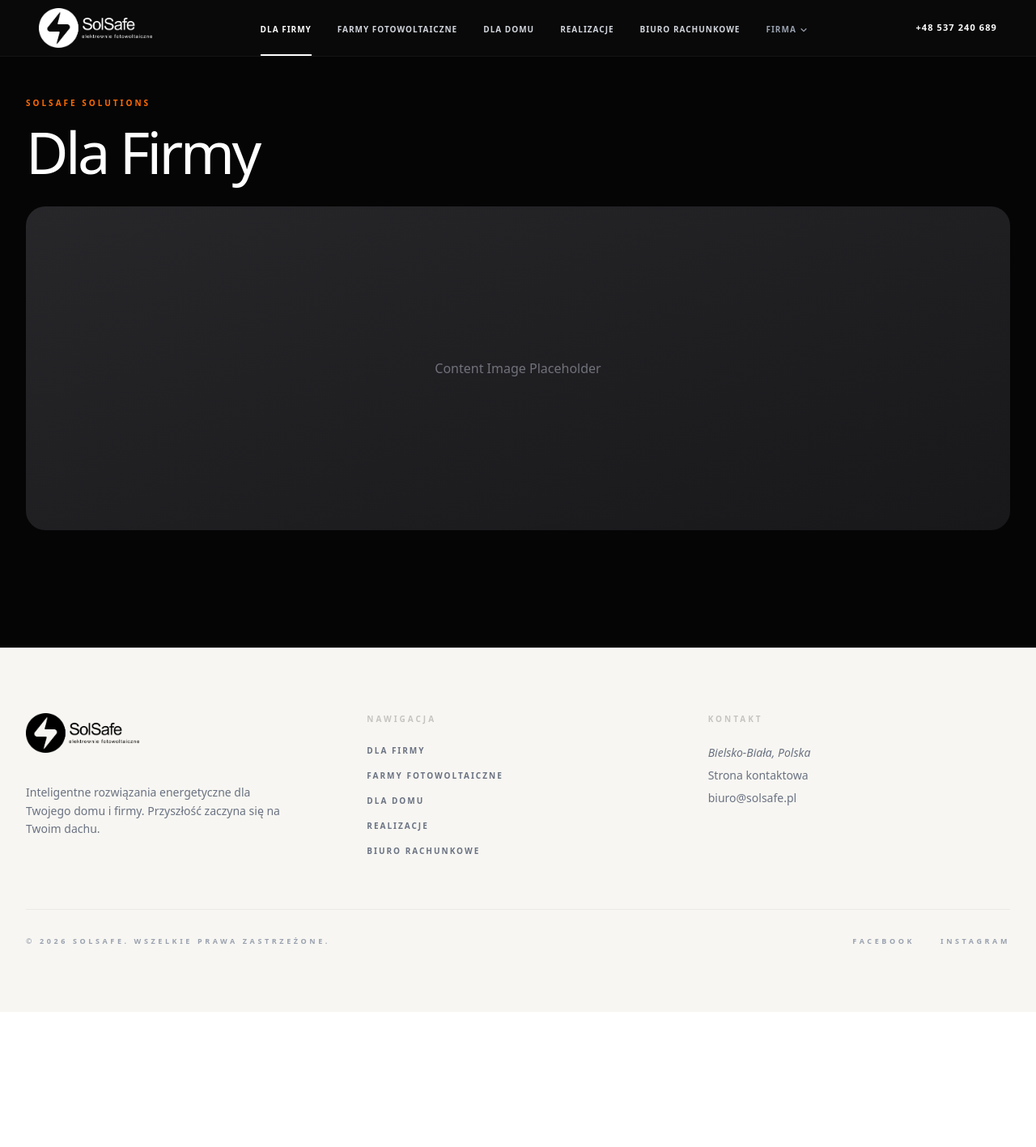
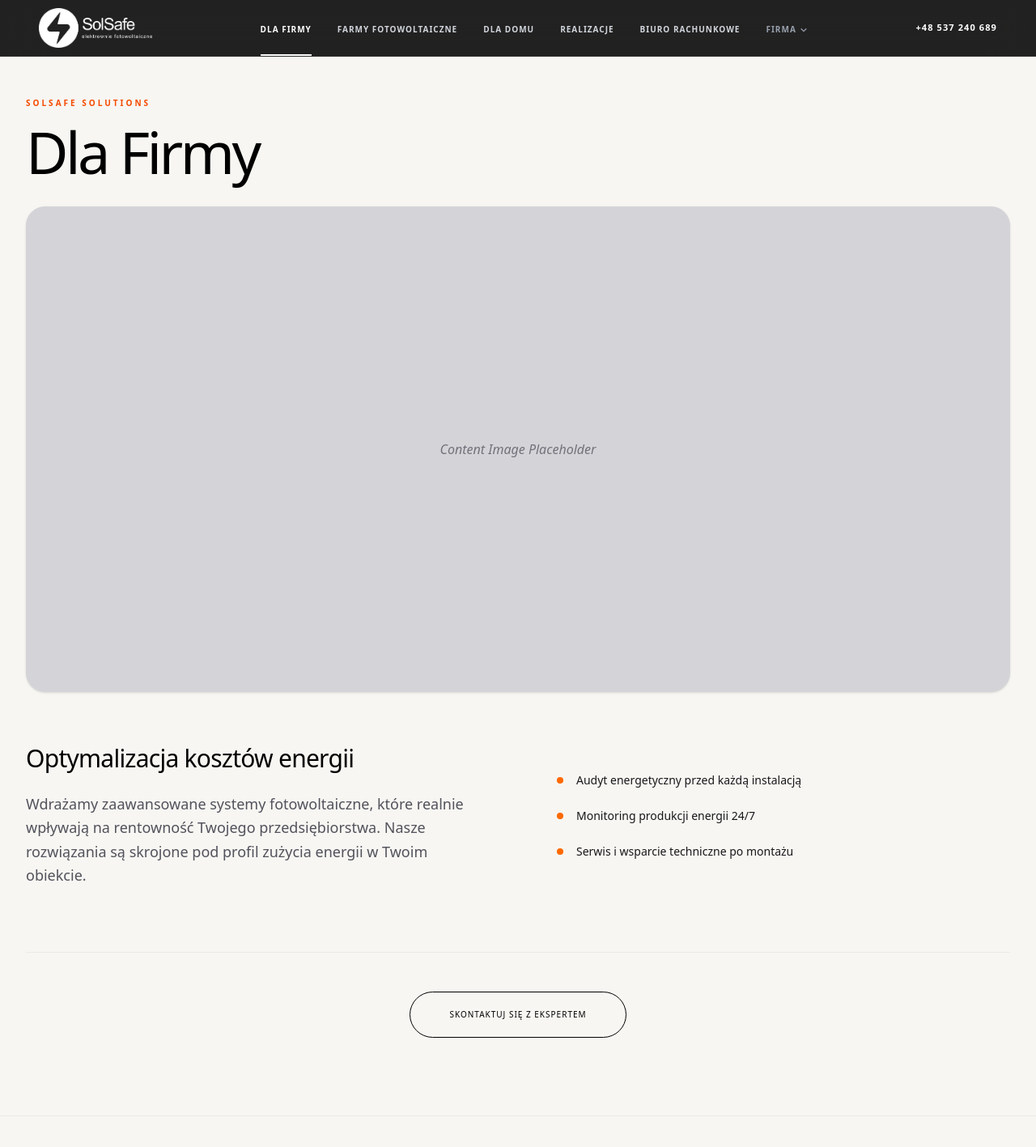
Before and after one commit to dalmarkov/Solsafe, a Next.js app: page /dla-firmy in a window 1280 px wide. Shown: the top 1417 px of the page at 81% size. Before the commit the page ends 1250 px from the top, so only its background shows below. Built offline with nearby package versions, Linux system fonts and the light colour scheme.

Commit message:
add new page

```diff
--- a/package.json
+++ b/package.json
@@ -10,9 +10,11 @@
   },
   "dependencies": {
     "framer-motion": "^12.35.2",
+    "lenis": "^1.3.18",
     "next": "16.1.6",
     "react": "19.2.3",
-    "react-dom": "19.2.3"
+    "react-dom": "19.2.3",
+    "swiper": "^12.1.2"
   },
   "devDependencies": {
     "@tailwindcss/postcss": "^4",
--- a/src/app/blog/page.tsx
+++ b/src/app/blog/page.tsx
@@ -4,7 +4,7 @@ import { motion } from 'framer-motion';
 
 export default function Page() {
   return (
-    <main className="min-h-screen bg-[#050505] text-white pt-[120px] px-8">
+    <main className="min-h-screen bg-[#F7F6F2] text-white pt-[120px] px-8">
       <div className="max-w-[1440px] mx-auto">
         <motion.span
           initial={{ opacity: 0, y: 10 }}
--- a/src/app/dla-domu/page.tsx
+++ b/src/app/dla-domu/page.tsx
@@ -4,7 +4,7 @@ import { motion } from 'framer-motion';
 
 export default function Page() {
   return (
-    <main className="min-h-screen bg-[#050505] text-white pt-[120px] px-8">
+    <main className="min-h-screen bg-[#F7F6F2] text-white pt-[120px] px-8">
       <div className="max-w-[1440px] mx-auto">
         <motion.span
           initial={{ opacity: 0, y: 10 }}
--- a/src/app/dla-firmy/page.tsx
+++ b/src/app/dla-firmy/page.tsx
@@ -3,13 +3,23 @@
 import { motion } from 'framer-motion';
 
 export default function Page() {
+  const fadeInUp = {
+    initial: { opacity: 0, y: 20 },
+    whileInView: { opacity: 1, y: 0 },
+    viewport: { once: true },
+    transition: { duration: 0.6 }
+  };
+
   return (
-    <main className="min-h-screen bg-[#050505] text-white pt-[120px] px-8">
+    /* Цвет фона светлый, текст меняем на черный/zinc-900 для читаемости */
+    <main className="min-h-screen bg-[#F7F6F2] text-zinc-900 pt-[120px] px-8 pb-24">
       <div className="max-w-[1440px] mx-auto">
+
+        {/* ЗАГОЛОВОК */}
         <motion.span
           initial={{ opacity: 0, y: 10 }}
           animate={{ opacity: 1, y: 0 }}
-          className="text-orange-500 font-bold tracking-[0.3em] text-[10px] uppercase mb-4 block"
+          className="text-orange-600 font-bold tracking-[0.3em] text-[10px] uppercase mb-4 block"
         >
           Solsafe Solutions
         </motion.span>
@@ -18,23 +28,58 @@ export default function Page() {
           initial={{ opacity: 0, y: 20 }}
           animate={{ opacity: 1, y: 0 }}
           transition={{ delay: 0.1 }}
-          className="text-5xl md:text-7xl font-light tracking-tighter mb-8"
+          className="text-5xl md:text-7xl font-light tracking-tighter mb-8 text-black"
         >
-          {/* Меню заголовка в зависимости от страницы */}
           Dla Firmy
         </motion.h1>
 
+        {/* ГЛАВНОЕ ИЗОБРАЖЕНИЕ */}
         <motion.div
           initial={{ opacity: 0 }}
           animate={{ opacity: 1 }}
           transition={{ delay: 0.3 }}
-          className="w-full h-[400px] rounded-3xl bg-zinc-900 overflow-hidden mb-12"
+          className="w-full h-[400px] md:h-[600px] rounded-3xl bg-zinc-200 overflow-hidden mb-16 shadow-sm"
         >
-          {/* Заглушка для изображения */}
-          <div className="w-full h-full bg-gradient-to-br from-zinc-800 to-zinc-900 flex items-center justify-center text-zinc-500">
+          <div className="w-full h-full bg-zinc-300 flex items-center justify-center text-zinc-500 font-light italic">
             Content Image Placeholder
           </div>
         </motion.div>
+
+        {/* ДОПОЛНИТЕЛЬНЫЙ БЛОК (Чтобы проверить полосу) */}
+        <div className="grid grid-cols-1 md:grid-cols-2 gap-12 md:gap-24 mb-20">
+          <motion.div {...fadeInUp}>
+            <h2 className="text-3xl font-light mb-6 tracking-tight text-black">Optymalizacja kosztów energii</h2>
+            <p className="text-zinc-600 leading-relaxed text-lg font-light">
+              Wdrażamy zaawansowane systemy fotowoltaiczne, które realnie wpływają na rentowność Twojego przedsiębiorstwa.
+              Nasze rozwiązania są skrojone pod profil zużycia energii w Twoim obiekcie.
+            </p>
+          </motion.div>
+
+          <motion.div {...fadeInUp} transition={{ delay: 0.2 }} className="flex flex-col justify-center">
+            <div className="space-y-6">
+                <div className="flex items-center gap-4">
+                    <div className="w-2 h-2 rounded-full bg-orange-500" />
+                    <p className="text-sm font-medium">Audyt energetyczny przed każdą instalacją</p>
+                </div>
+                <div className="flex items-center gap-4">
+                    <div className="w-2 h-2 rounded-full bg-orange-500" />
+                    <p className="text-sm font-medium">Monitoring produkcji energii 24/7</p>
+                </div>
+                <div className="flex items-center gap-4">
+                    <div className="w-2 h-2 rounded-full bg-orange-500" />
+                    <p className="text-sm font-medium">Serwis i wsparcie techniczne po montażu</p>
+                </div>
+            </div>
+          </motion.div>
+        </div>
+
+        {/* КНОПКА */}
+        <motion.div {...fadeInUp} className="flex justify-center pt-12 border-t border-black/5">
+          <button className="px-12 py-5 border border-black text-black rounded-full text-[10px] uppercase tracking-widest hover:bg-black hover:text-white transition-all duration-500">
+            Skontaktuj się z ekspertem
+          </button>
+        </motion.div>
+
       </div>
     </main>
   );
--- a/src/app/farmy/page.tsx
+++ b/src/app/farmy/page.tsx
@@ -4,7 +4,7 @@ import { motion } from 'framer-motion';
 
 export default function Page() {
   return (
-    <main className="min-h-screen bg-[#050505] text-white pt-[120px] px-8">
+    <main className="min-h-screen bg-[#F7F6F2] text-white pt-[120px] px-8">
       <div className="max-w-[1440px] mx-auto">
         <motion.span
           initial={{ opacity: 0, y: 10 }}
--- a/src/app/kontakt/page.tsx
+++ b/src/app/kontakt/page.tsx
@@ -4,7 +4,7 @@ import { motion } from 'framer-motion';
 
 export default function Page() {
   return (
-    <main className="min-h-screen bg-[#050505] text-white pt-[120px] px-8">
+    <main className="min-h-screen bg-[#F7F6F2] text-white pt-[120px] px-8">
       <div className="max-w-[1440px] mx-auto">
         <motion.span
           initial={{ opacity: 0, y: 10 }}
--- a/src/app/o-nas/page.tsx
+++ b/src/app/o-nas/page.tsx
@@ -4,7 +4,7 @@ import { motion } from 'framer-motion';
 
 export default function Page() {
   return (
-    <main className="min-h-screen bg-[#050505] text-white pt-[120px] px-8">
+    <main className="min-h-screen bg-[#F7F6F2] text-white pt-[120px] px-8">
       <div className="max-w-[1440px] mx-auto">
         <motion.span
           initial={{ opacity: 0, y: 10 }}
--- a/src/app/page.tsx
+++ b/src/app/page.tsx
@@ -8,7 +8,7 @@ const fadeInUp = {
   initial: { opacity: 0, y: 20 },
   whileInView: { opacity: 1, y: 0 },
   viewport: { once: false, margin: "-50px" },
-  transition: { duration: 0.6, ease: [0.21, 0.47, 0.32, 0.98] as const }
+  transition: { duration: 0.8, ease: [0.21, 0.47, 0.32, 0.98] as const }
 };
 
 export default function Home() {
@@ -18,9 +18,9 @@ export default function Home() {
       <Hero />
 
       {/* 2. СЕКЦИЯ: DLA FIRMY */}
-      <section className="relative h-[86vh] w-full flex items-center overflow-hidden group">
+      <section className="relative h-[90vh] w-full flex items-center overflow-hidden group">
         <div className="absolute inset-0 z-0">
-          <div className="absolute inset-0 bg-black/40 z-10"></div>
+          <div className="absolute inset-0 bg-black/20 z-10"></div>
           <img src="/img/for_firm1.png" alt="Fotowoltaika dla firm" className="w-full h-full object-cover" />
         </div>
         <motion.div {...fadeInUp} className="relative z-20 max-w-[1440px] mx-auto px-8 w-full">
@@ -34,9 +34,9 @@ export default function Home() {
       </section>
 
       {/* 3. СЕКЦИЯ: FARMY FOTOWOLTAICZNE */}
-      <section className="relative h-[86vh] w-full flex items-center overflow-hidden group">
+      <section className="relative h-[90vh] w-full flex items-center overflow-hidden group">
         <div className="absolute inset-0 z-0">
-          <div className="absolute inset-0 bg-black/30 z-10"></div>
+          <div className="absolute inset-0 bg-black/20 z-10"></div>
           <img src="/img/farmy.jpg" alt="Farmy fotowoltaiczne" className="w-full h-full object-cover" />
         </div>
         <motion.div {...fadeInUp} className="relative z-20 max-w-[1440px] mx-auto px-8 w-full text-right flex flex-col items-end">
@@ -50,9 +50,9 @@ export default function Home() {
       </section>
 
       {/* 4. СЕКЦИЯ: DLA ДОМА */}
-      <section className="relative h-[86vh] w-full flex items-center overflow-hidden group">
+      <section className="relative h-[90vh] w-full flex items-center overflow-hidden group">
         <div className="absolute inset-0 z-0">
-          <div className="absolute inset-0 bg-black/40 z-10"></div>
+          <div className="absolute inset-0 bg-black/20 z-10"></div>
           <img src="/img/dla_domu.jpg" alt="Fotowoltaika dla domu" className="w-full h-full object-cover" />
         </div>
         <motion.div {...fadeInUp} className="relative z-20 max-w-[1440px] mx-auto px-8 w-full">
@@ -66,10 +66,10 @@ export default function Home() {
       </section>
 
       {/* 5. КВАДРАТНЫЕ БЛОКИ (ТЕКСТ СМЕЩЕН ВНИЗ) */}
-      <section className="relative w-full flex flex-col md:flex-row gap-[5px] bg-black p-[5px]">
+      <section className="relative w-full flex flex-col md:flex-row gap-[7px] bg-[#F7F6F2] p-[7px]">
 
         {/* ЛЕВЫЙ БЛОК: Centrum Solsafe */}
-        <div className="relative flex-1 aspect-square md:aspect-auto md:h-[80vh] overflow-hidden rounded-none bg-zinc-900 group">
+        <div className="relative flex-1 aspect-square md:aspect-auto md:h-[80vh] overflow-hidden rounded-sm bg-zinc-900 group">
           <div className="absolute inset-0 bg-black/40 z-10 group-hover:bg-black/20 transition-colors duration-500"></div>
           <img
             src="/img/help_center.jpg"
@@ -88,7 +88,7 @@ export default function Home() {
         </div>
 
         {/* ПРАВЫЙ БЛОК: Wszystko o energii */}
-        <div className="relative flex-1 aspect-square md:aspect-auto md:h-[80vh] overflow-hidden rounded-none bg-zinc-900 group">
+        <div className="relative flex-1 aspect-square md:aspect-auto md:h-[80vh] overflow-hidden rounded-sm bg-zinc-900 group">
           <div className="absolute inset-0 bg-black/50 z-10 group-hover:bg-black/30 transition-colors duration-500"></div>
           <img
             src="/img/question_energy.jpg"
--- a/src/app/realizacje/page.tsx
+++ b/src/app/realizacje/page.tsx
@@ -1,41 +1,160 @@
 'use client';
 
 import { motion } from 'framer-motion';
+import { Swiper, SwiperSlide } from 'swiper/react';
+import { Pagination, Navigation } from 'swiper/modules';
+
+// Стили Swiper
+import 'swiper/css';
+import 'swiper/css/pagination';
+import 'swiper/css/navigation';
 
 export default function Page() {
+  const blocks = [
+    { id: 1, title: 'WSZYSTKIE', tag: 'Solsafe Solutions', img: '/img/question_energy.jpg' },
+    { id: 2, title: 'DLA FIRMY', tag: 'Optymalizacja kosztów', img: '/img/for_firm1.png' },
+    { id: 3, title: 'FARMY FOTOWOLTAICZNE', tag: 'Inwestycje w Europie', img: '/img/farmy.jpg' },
+    { id: 4, title: 'DLA DOMU', tag: 'Oszczędność dla rodziny', img: '/img/dla_domu.jpg' },
+  ];
+
   return (
-    <main className="min-h-screen bg-[#050505] text-white pt-[120px] px-8">
-      <div className="max-w-[1440px] mx-auto">
-        <motion.span
-          initial={{ opacity: 0, y: 10 }}
-          animate={{ opacity: 1, y: 0 }}
-          className="text-orange-500 font-bold tracking-[0.3em] text-[10px] uppercase mb-4 block"
+    <main className="min-h-screen bg-[#F7F6F2] pt-[140px] overflow-x-hidden">
+
+      {/* СЛАЙДЕР */}
+      <section className="relative w-full mb-32 group/slider px-4 md:px-12">
+        <Swiper
+          modules={[Pagination, Navigation]}
+          spaceBetween={30}
+          slidesPerView={1.1}
+          centeredSlides={false}
+          navigation={{
+            nextEl: '.nav-btn-next',
+            prevEl: '.nav-btn-prev',
+          }}
+          pagination={{
+            clickable: true,
+            el: '.slider-dots-container'
+          }}
+          breakpoints={{
+            1024: { slidesPerView: 1.5 },
+          }}
+          className="!overflow-visible"
         >
-          Solsafe Solutions
-        </motion.span>
+          {blocks.map((item) => (
+            <SwiperSlide key={item.id}>
+              {/* Закругление строго 8px */}
+              <div className="relative h-[500px] md:h-[680px] w-full rounded-[8px] overflow-hidden bg-zinc-900 shadow-xl transition-all duration-500 group">
+                <img
+                  src={item.img}
+                  alt={item.title}
+                  className="absolute inset-0 w-full h-full object-cover opacity-90 transition-transform duration-1000 group-hover:scale-105"
+                />
+                <div className="absolute inset-0 bg-gradient-to-t from-black/80 via-transparent to-transparent" />
 
-        <motion.h1
-          initial={{ opacity: 0, y: 20 }}
-          animate={{ opacity: 1, y: 0 }}
-          transition={{ delay: 0.1 }}
-          className="text-5xl md:text-7xl font-light tracking-tighter mb-8"
-        >
-          {/* Меню заголовка в зависимости от страницы */}
-          Realizacje
-        </motion.h1>
+                <div className="absolute inset-0 p-8 md:p-14 flex flex-col justify-end items-start">
+                  <span className="text-[10px] uppercase tracking-[0.4em] font-bold text-white/60 mb-2">
+                    {item.tag}
+                  </span>
+                  <h3 className="text-4xl md:text-6xl font-medium text-white mb-10 tracking-tighter uppercase italic">
+                    {item.title}
+                  </h3>
+                  <button className="px-12 py-4 bg-white text-black rounded-full text-[11px] uppercase tracking-widest font-bold hover:bg-[#ff5a1f] hover:text-white transition-all duration-500">
+                    Szczegóły
+                  </button>
+                </div>
+              </div>
+            </SwiperSlide>
+          ))}
+        </Swiper>
 
-        <motion.div
-          initial={{ opacity: 0 }}
-          animate={{ opacity: 1 }}
-          transition={{ delay: 0.3 }}
-          className="w-full h-[400px] rounded-3xl bg-zinc-900 overflow-hidden mb-12"
-        >
-          {/* Заглушка для изображения */}
-          <div className="w-full h-full bg-gradient-to-br from-zinc-800 to-zinc-900 flex items-center justify-center text-zinc-500">
-            Content Image Placeholder
+        {/* СТРЕЛКИ НАВИГАЦИИ */}
+        <button className="nav-btn-prev absolute left-4 md:left-16 top-1/2 -translate-y-1/2 z-40 w-14 h-14 rounded-full bg-white/10 backdrop-blur-xl border border-white/20 flex items-center justify-center text-white opacity-0 group-hover/slider:opacity-100 transition-all duration-300 hover:bg-white hover:text-black">
+          <svg width="24" height="24" viewBox="0 0 24 24" fill="none" xmlns="http://www.w3.org/2000/svg">
+            <path d="M15 19L8 12L15 5" stroke="currentColor" strokeWidth="2.5" strokeLinecap="round" strokeLinejoin="round"/>
+          </svg>
+        </button>
+
+        <button className="nav-btn-next absolute right-4 md:right-16 top-1/2 -translate-y-1/2 z-40 w-14 h-14 rounded-full bg-white/10 backdrop-blur-xl border border-white/20 flex items-center justify-center text-white opacity-0 group-hover/slider:opacity-100 transition-all duration-300 hover:bg-white hover:text-black">
+          <svg width="24" height="24" viewBox="0 0 24 24" fill="none" xmlns="http://www.w3.org/2000/svg">
+            <path d="M9 5L16 12L9 19" stroke="currentColor" strokeWidth="2.5" strokeLinecap="round" strokeLinejoin="round"/>
+          </svg>
+        </button>
+
+        <div className="slider-dots-container flex justify-start mt-10 gap-3"></div>
+      </section>
+
+      {/* СЕКЦИЯ С КАРТОЙ */}
+      <section className="relative w-screen left-1/2 -translate-x-1/2 bg-black flex flex-col items-center overflow-hidden">
+        <div className="relative w-full h-[50vh] md:h-[70vh] flex items-center justify-center overflow-hidden border-b border-white/5">
+          <div className="absolute inset-0 bg-gradient-to-t from-black via-transparent to-transparent z-10"></div>
+          <div className="relative w-[240%] md:w-[130%] aspect-[16/10] flex-shrink-0 -translate-y-[20%] md:-translate-y-[15%]">
+            <img src="/img/map.jpg" alt="Mapa" className="w-full h-full object-fill opacity-40" />
+            <div className="absolute inset-0 z-20 pointer-events-none">
+               <div className="absolute top-[62%] left-[50%] transform -translate-x-1/2 -translate-y-1/2">
+                  <span className="relative flex h-3 w-3 md:h-6 md:w-6">
+                    <span className="animate-ping absolute inline-flex h-full w-full rounded-full bg-[#ff5a1f] opacity-75"></span>
+                    <span className="relative inline-flex rounded-full h-3 w-3 md:h-6 md:w-6 bg-[#ff5a1f] shadow-[0_0_20px_#ff5a1f]"></span>
+                  </span>
+               </div>
+               <div className="absolute top-[63%] left-[39%] h-1.5 w-1.5 md:h-2 md:w-2 bg-[#ff5a1f]/70 rounded-full"></div>
+               <div className="absolute top-[61%] left-[35%] h-1.5 w-1.5 md:h-2 md:w-2 bg-[#ff5a1f]/70 rounded-full"></div>
+               <div className="absolute top-[72%] left-[32%] h-1.5 w-1.5 md:h-2 md:w-2 bg-[#ff5a1f]/70 rounded-full"></div>
+            </div>
           </div>
-        </motion.div>
-      </div>
+        </div>
+
+        <div className="w-full py-14 md:py-24 bg-black flex justify-center">
+          <div className="max-w-[1440px] w-full px-4 md:px-10">
+            <div className="flex flex-row items-start justify-center md:grid md:grid-cols-5 gap-4 md:gap-8">
+              {[
+                { n: "1193", t: "Instalacji <br/> w Polsce" },
+                { n: "24", t: "Instalacje <br/> w Europie" },
+                { n: "911K", t: "Ułożonych <br/> paneli" },
+                { n: "4", t: "Krajów <br/> Europy" },
+                { n: "13", t: "Lat <br/> doświadczenia" }
+              ].map((item, idx) => (
+                <motion.div
+                  key={idx}
+                  initial={{ opacity: 0, y: 20 }}
+                  whileInView={{ opacity: 1, y: 0 }}
+                  viewport={{ once: true }}
+                  transition={{ duration: 0.5, delay: idx * 0.1 }}
+                  className="group flex flex-col items-center text-center flex-1 min-w-0 cursor-default"
+                >
+                  <span className="text-[18px] xs:text-xl sm:text-3xl md:text-5xl lg:text-7xl font-medium text-white group-hover:text-[#ff5a1f] tracking-tighter transition-all duration-300 leading-none drop-shadow-[0_0_15px_rgba(255,90,31,0.5)]">
+                    {item.n}
+                  </span>
+                  <p className="text-[6px] xs:text-[7px] md:text-[10px] text-white/40 group-hover:text-white/80 uppercase tracking-widest font-bold leading-tight mt-3 md:mt-5 transition-colors duration-300" dangerouslySetInnerHTML={{ __html: item.t }} />
+                </motion.div>
+              ))}
+            </div>
+          </div>
+        </div>
+      </section>
+
+      {/* ПАРТНЕРЫ */}
+      <section className="relative w-screen left-1/2 -translate-x-1/2 py-4 bg-white overflow-hidden border-t border-gray-100">
+        <div className="flex animate-marquee whitespace-nowrap">
+          {[1, 2, 3, 4].map((i) => (
+            <div key={i} className="flex items-center">
+              {['Huawei', 'Growatt', 'Fronius', 'Ja Solar', 'Enphase', 'Sofar'].map((brand) => (
+                <span key={brand} className="mx-8 md:mx-12 text-[10px] font-bold text-gray-400 tracking-[0.2em] uppercase">{brand}</span>
+              ))}
+            </div>
+          ))}
+        </div>
+      </section>
+
+      <style jsx global>{`
+        .slider-dots-container .swiper-pagination-bullet {
+          width: 40px; height: 2px; border-radius: 0; background: #000 !important; opacity: 0.1; transition: all 0.3s ease;
+        }
+        .slider-dots-container .swiper-pagination-bullet-active {
+          background: #ff5a1f !important; opacity: 1 !important;
+        }
+        @keyframes marquee { 0% { transform: translateX(0); } 100% { transform: translateX(-50%); } }
+        .animate-marquee { display: flex; width: max-content; animation: marquee 30s linear infinite; }
+      `}</style>
     </main>
   );
 }
--- a/src/components/Footer.tsx
+++ b/src/components/Footer.tsx
@@ -10,8 +10,8 @@ export default function Footer() {
   };
 
   return (
-    <footer className="bg-[#F7F6F2] text-[#1a1a1a] py-20 px-8 border-t border-black/5">
-      <div className="max-w-[1440px] mx-auto grid md:grid-cols-3 gap-12 border-b border-black/5 pb-16">
+    <footer className="bg-[#F7F6F2] text-[#1a1a1a] py-10 px-8 border-t border-black/5">
+      <div className="max-w-[1440px] mx-auto grid md:grid-cols-3 gap-10 border-b border-black/5 pb-16">
 
         {/* ЛОГОТИП */}
         <div>
@@ -67,7 +67,7 @@ export default function Footer() {
         </div>
       </div>
 
-      <div className="max-w-[1440px] mx-auto pt-8 text-[9px] text-gray-400 uppercase tracking-[0.4em] font-bold flex flex-col sm:flex-row justify-between items-center gap-4">
+      <div className="max-w-[1440px] mx-auto pt-5 text-[9px] text-gray-400 uppercase tracking-[0.4em] font-bold flex flex-col sm:flex-row justify-between items-center gap-4">
         <span>© 2026 Solsafe. Wszelkie prawa zastrzeżone.</span>
         <div className="flex gap-8">
           <a href="#" className="hover:text-black transition">Facebook</a>
```
Also changed, not shown: src/components/Hero.tsx (+3 -6 lines), 1 other file (tests, documents, lock files or other folders).
